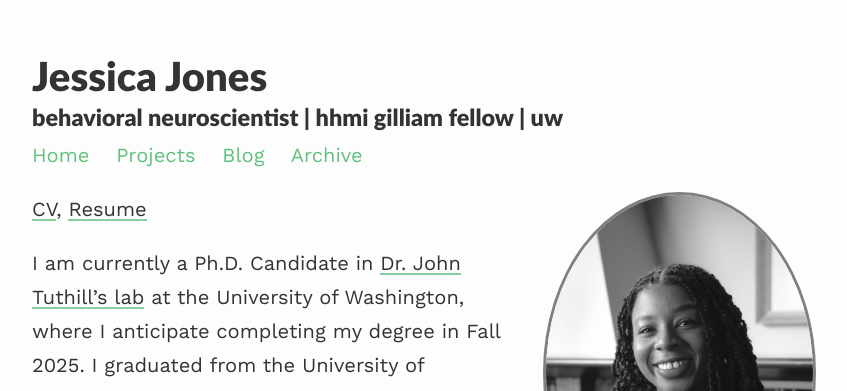
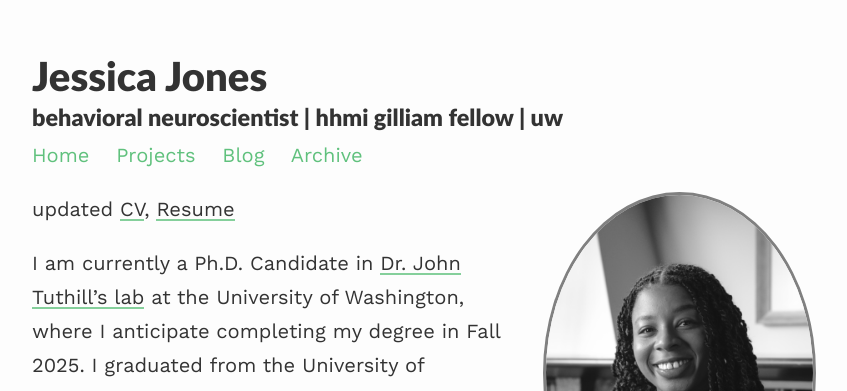
Before and after one commit to jesmjones/jesmjones.github.io, a Jekyll site: the page built from index.md, in a window 1280 px wide, cut to the strip 0-874 px from the top of the page. Shown: the top 391 px of the strip, without its empty margins (208-1055 px from the left). Built offline with Jekyll 4.4.1, drawn with Linux system fonts in a browser that asks for light colours.

Commit message:
Update index.md

```diff
--- a/index.md
+++ b/index.md
@@ -7,7 +7,8 @@
 published: true
 ---
 
-[CV](https://github.com/user-attachments/files/18680510/CV.Jessica.Jones.2025.pdf), [Resume](https://github.com/user-attachments/files/18973487/Jessica_Jones_2025.pdf)
+updated [CV](https://github.com/user-attachments/files/18680510/CV.Jessica.Jones.2025.pdf), [Resume](https://github.com/user-attachments/files/18973585/Jessica_Jones_2025.pdf)
+
 
 I am currently a Ph.D. Candidate in [Dr. John Tuthill's lab](https://faculty.washington.edu/tuthill/){:target="_blank"} at the University of Washington, where I anticipate completing my degree in Fall 2025. I graduated from the University of California, Santa Cruz, in 2018 (Go Slugs!). After completing my undergraduate studies with [Dr. James Ackman](https://ackmanlab.com/about.html/){:target="_blank"}, I worked as a Research Specialist in [Dr. Ishmail Abdus-Saboor's laboratory](https://www.abdus-saboorlab.com/){:target="_blank"} at the University of Pennsylvania for two years. During this time, I [developed new, ](https://elifesciences.org/articles/57258){:target="_blank"}[more objective assays](https://www.sciencedirect.com/science/article/pii/S2211124719309076){:target="_blank"}, and [computational tools](https://www.science.org/doi/10.1126/sciadv.abk2425){:target="_blank"} to assess acute and chronic pain states in rodent models.
 
```
